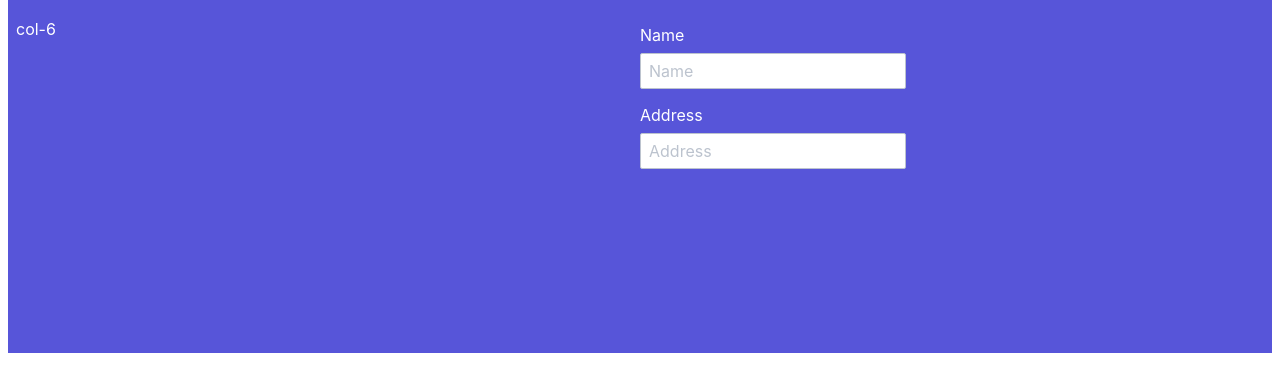
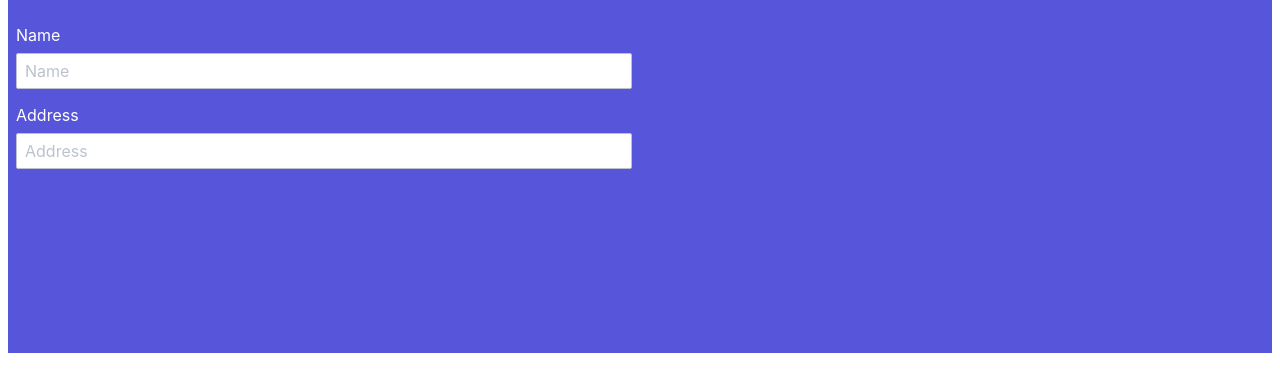
Before and after one commit to simple10/browser-automation, a plain HTML site: page index.html in a window 1280 px wide. Shown: the part 219-610 px from the top of the page. Drawn offline with nearby package versions, Linux system fonts and the light colour scheme.

Commit message:
Update index.html

```diff
--- a/index.html
+++ b/index.html
@@ -9,7 +9,7 @@
 <h1>Enter Shipping Details</h1>
 
 <div class="columns">
-  <div class="column col-6">col-6</div>
+  <div class="column col-6">
     <form action="label.html">
       <div class="form-group">
         <label class="form-label" for="input-name">Name</label>
```
